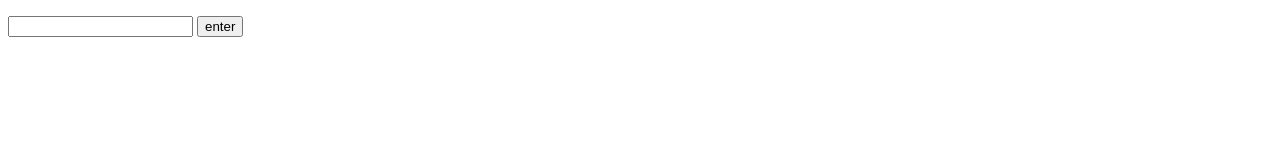
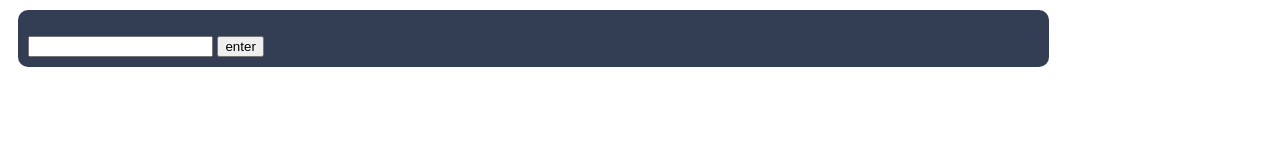
Before and after one commit to chenkuanliao/my_terminal_website, a plain HTML site: page index.html in a window 1280 px wide. Drawn offline with Linux system fonts and the light colour scheme.

Commit message:
adding code for stylefile

```diff
--- a/index.html
+++ b/index.html
@@ -13,6 +13,6 @@
             <button id="temp_btn">enter</button>
         </div>
 
-        <script></script>
+        <script src="src/script.js"></script>
     </body>
 </html>
--- a/src/style.css
+++ b/src/style.css
@@ -0,0 +1,10 @@
+.terminal{
+    margin: 10px;
+    padding: 10px;
+    height: 100%;
+    width: 80%;
+    font-family: sans-serif;
+    background-color: #333d54;
+    border-radius: 10px;
+    color: white;
+}
```
